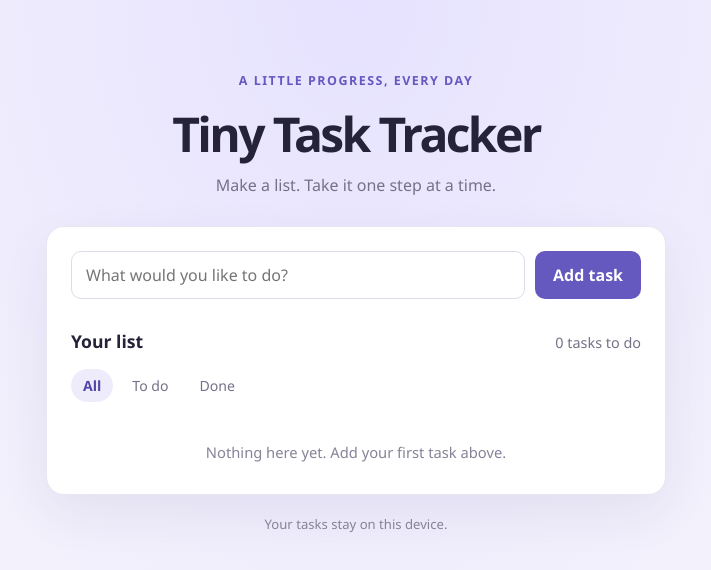
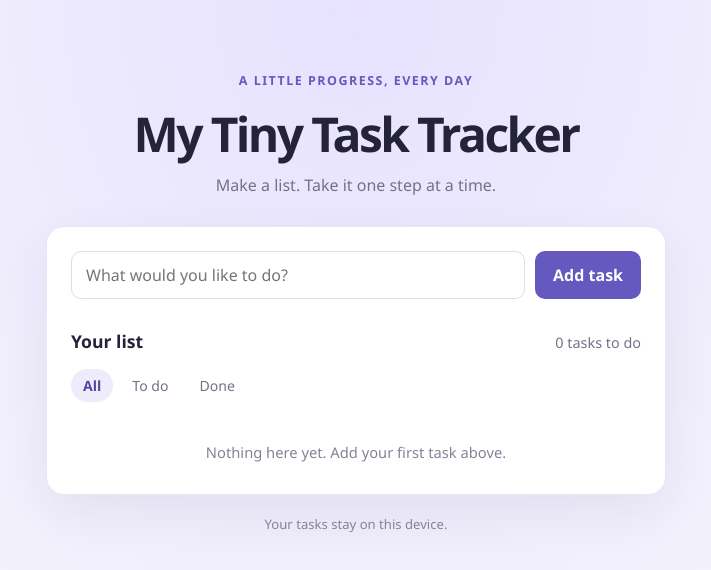
Before and after one commit to viswachowdary36-debug/practice-git., a plain HTML site: page index.html in a window 1280 px wide. Shown: the whole page, without its empty margins (284-995 px from the left). Drawn offline with Linux system fonts and the light colour scheme.

Commit message:
Update page heading

```diff
--- a/index.html
+++ b/index.html
@@ -15,7 +15,7 @@
     <main class="app">
       <header class="page-header">
         <p class="eyebrow">A little progress, every day</p>
-        <h1>Tiny Task Tracker</h1>
+        <h1>My Tiny Task Tracker</h1>
         <p class="subtitle">Make a list. Take it one step at a time.</p>
       </header>
 
```
